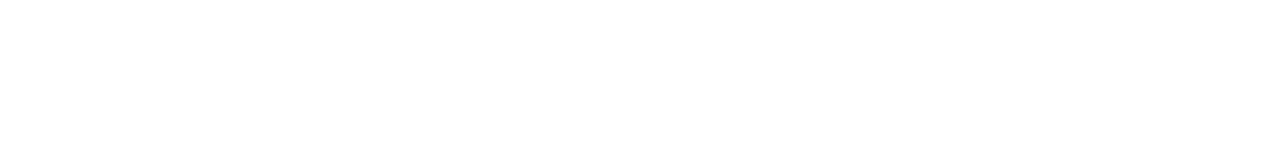
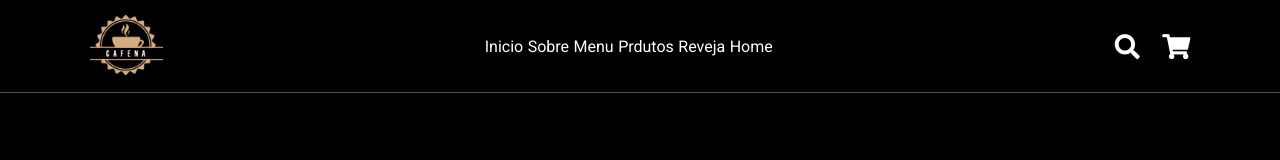
Before and after one commit to CristianoDaSilvaFerreira/Coffee-Shop, a plain HTML site: page index.html in a window 1280 px wide. Drawn offline with Linux system fonts and the light colour scheme.

Commit message:
:up:  Estilização do Menu NavBar

```diff
--- a/css/style.css
+++ b/css/style.css
@@ -0,0 +1,89 @@
+@import url('https://fonts.googleapis.com/css2?family=Roboto:wght@100;300;400;500;700&display=swap');
+
+/* All Style Color */
+:root {
+  --main-color: #D3AD7F;
+  --black: #13131A;
+  --bg: #010103;
+  --border: .1rem solid rgba(255, 255, 255, .3)
+}
+
+/* Font */
+*{
+  font-family: 'Roboto', sans-serif;
+  margin: 0;
+  padding: 0;
+  box-sizing: border-box;
+  text-decoration: none;
+  text-transform: capitalize;
+  transition: .2 linear;
+}
+
+html {
+  font-size: 62.5%;
+  overflow-x: hidden;
+  scroll-padding: 9rem;
+  scroll-behavior: smooth;
+}
+
+html::-webkit-scrollbar{
+  width: .8rem;
+}
+
+html::-webkit-scrollbar-track{
+  background: transparent;
+}
+
+html::-webkit-scrollbar-thumb{
+  background: #FFF;
+  border-radius: 5rem;
+}
+
+body {
+  background: var(--bg);
+}
+
+.header{
+  background: var(--bg);
+  display: flex;
+  align-items: center;
+  justify-content: space-between;
+  padding: 1.5rem 7%;
+  border-bottom: var(--border);
+  position: fixed;
+  top: 0;
+  left: 0;
+  right: 0;
+  z-index: 1000;
+}
+
+.header .logo img{
+  height: 6rem;
+}
+
+.header .navbar a{
+  margin: 0.1rem;
+  font-size: 1.6rem;
+  color: #FFF;
+}
+
+.header .navbar a:hover {
+  color: var(--main-color);
+  border-bottom: .1rem solid var(--main-color);
+  padding-bottom: .5rem;
+}
+
+.header .icons div {
+  color: #FFF;
+  cursor: pointer;
+  font-size: 2.5rem;
+  margin-left: 2rem;
+}
+
+.header .icons div:hover {
+  color: var(--main-color);
+}
+
+#menu-btn {
+  display: none;
+}
--- a/index.html
+++ b/index.html
@@ -5,8 +5,42 @@
   <meta http-equiv="X-UA-Compatible" content="IE=edge">
   <meta name="viewport" content="width=device-width, initial-scale=1.0">
   <title>Coffee Shop</title>
+
+  <!-- Font Awesome CDN link -->
+  <link rel="stylesheet" href="https://cdnjs.cloudflare.com/ajax/libs/font-awesome/5.15.4/css/all.min.css">
+
+  <!-- Custom css file -->
+  <link rel="stylesheet" href="css/style.css">
 </head>
 <body>
+  <!-- header section starts -->
+  <header class="header">
 
+    <a href="#" class="logo">
+      <img src="images/logo.png" alt="Coffe Shop Logo">
+    </a>
+
+    <nav class="navbar">
+      <a href="#home">Inicio</a>
+      <a href="#about">Sobre</a>
+      <a href="#menu">Menu</a>
+      <a href="#prducts">Prdutos</a>
+      <a href="#review">Reveja</a>
+      <a href="#contact">Home</a>
+    </nav>
+
+    <div class="icons">
+      <div class="fas fa-search" id="search-btn"></div>
+      <div class="fas fa-shopping-cart" id="cart-btn"></div>
+      <div class="fas fa-bars" id="menu-btn"></div>
+    </div>
+
+
+
+  </header>
+  <!-- header section end -->
+
+  <!-- Custom js file -->
+  <script src="js/script.js"></script>
 </body>
 </html>
```
